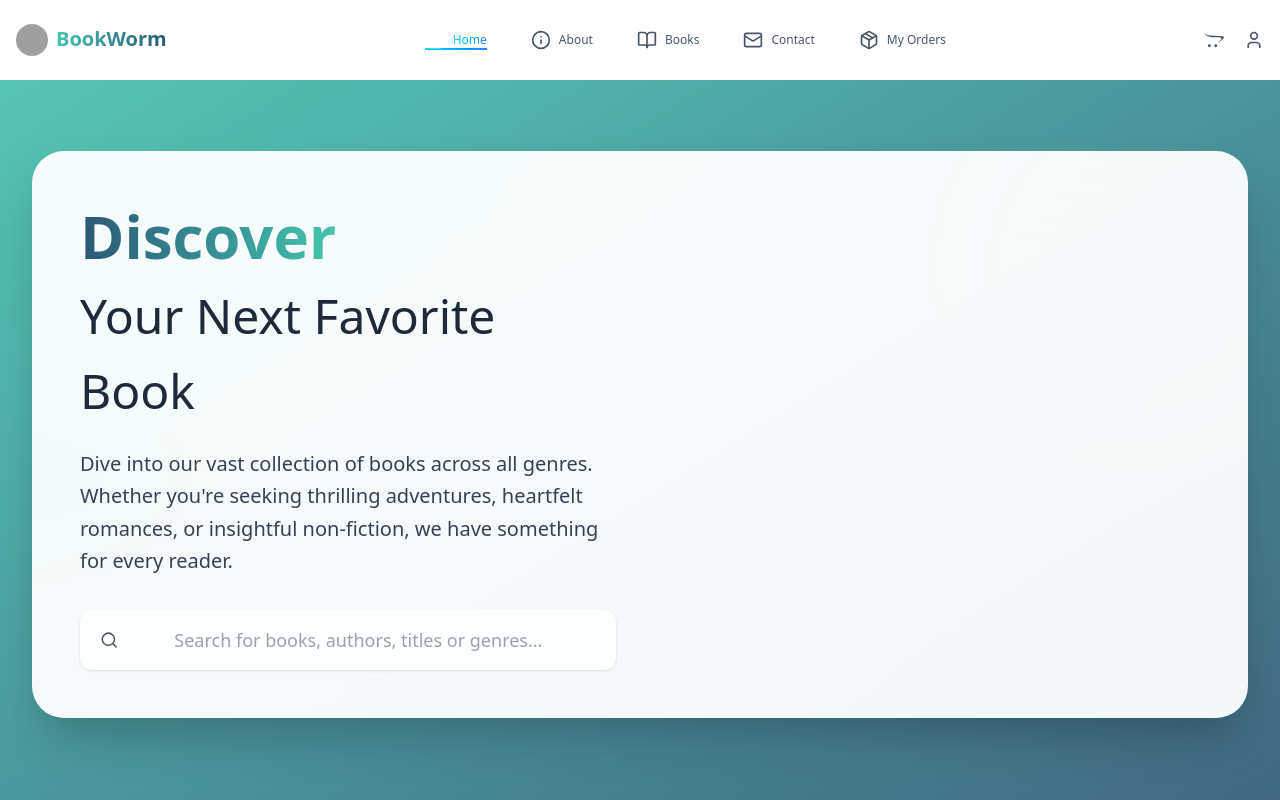
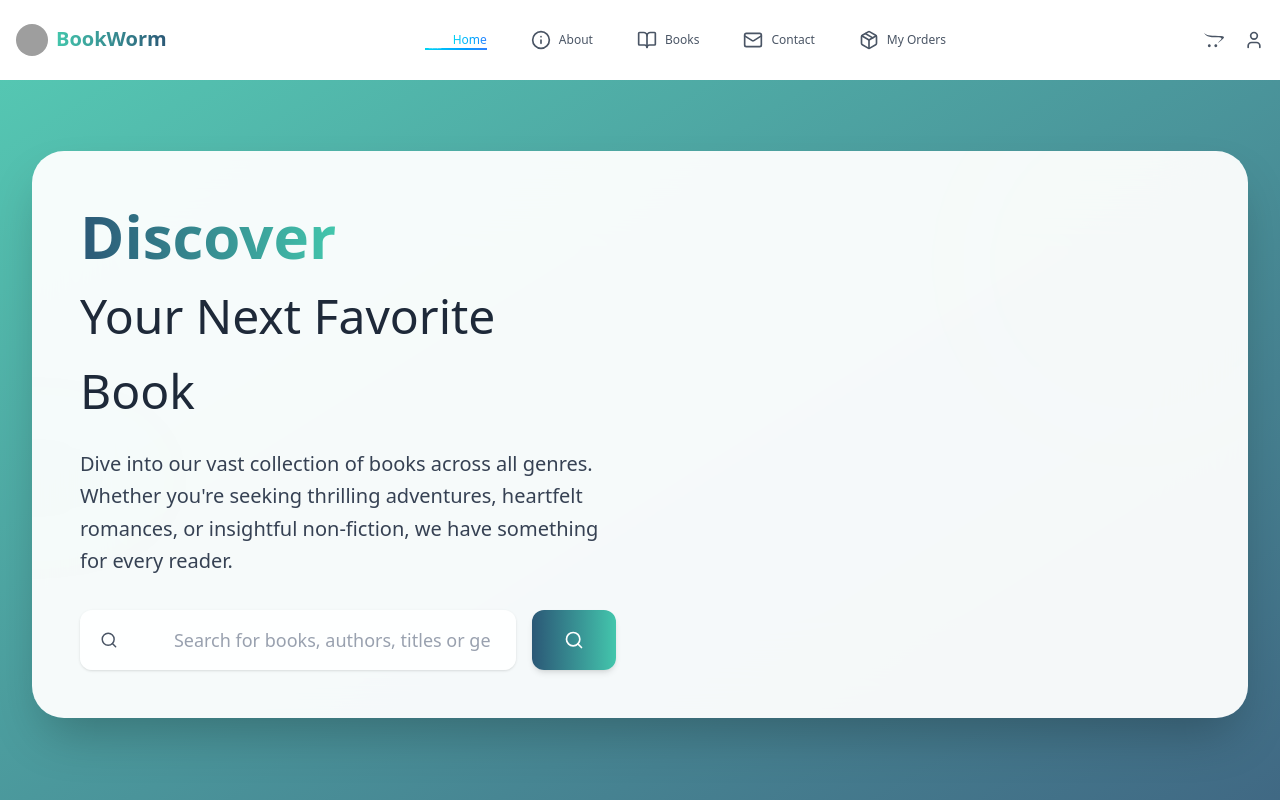
Before and after one commit to firoliyos/book-seller, a React (Vite) app in the folder frontend/: page / in a window 1280 px wide. Built offline with nearby package versions, Linux system fonts and the light colour scheme; grey boxes are pictures that could not be loaded.

Commit message:
Add search button to Banner component with styling

```diff
--- a/frontend/src/components/Banner.jsx
+++ b/frontend/src/components/Banner.jsx
@@ -3,7 +3,7 @@ import { useNavigate } from 'react-router-dom'
 import { Search } from 'lucide-react'
 import { words } from '../assets/dummydata'
 
-import { container, formContainer, geometricOverlay, glassBox, headerText, inputField, inputWrapper, paragraphText, subHeader } from '../assets/dummystyles'
+import { container, formContainer, geometricOverlay, glassBox, headerText, inputField, inputWrapper, paragraphText, searchButton, subHeader } from '../assets/dummystyles'
 
 const Banner = () => {
 
@@ -72,7 +72,12 @@ const Banner = () => {
                       </div>
                     </div>
 
-
+                    <button
+                      type='submit'
+                      className={searchButton}>
+                        <Search className='w-4 h-4 md:w-5 md:h-5'/>
+                        <span className='sr-only'>Search</span>
+                    </button>
                   </div>
                 </form>
              </div>
```
